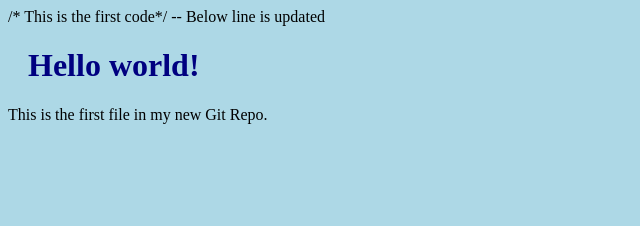
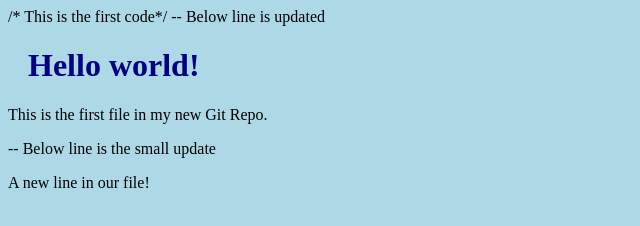
Before and after one commit to jitukiwis22/hello-world, a plain HTML site: page index.html in a window 1280 px wide. Shown: the whole page, without its empty margins (0-640 px from the left). Drawn offline with Linux system fonts and the light colour scheme.

Commit message:
Updated index.html with a new line

```diff
--- a/index.html
+++ b/index.html
@@ -10,6 +10,8 @@
 
 <h1>Hello world!</h1>
 <p>This is the first file in my new Git Repo.</p>
+-- Below line is the small update
+<p>A new line in our file!</p>
 
 </body>
 </html>
```
